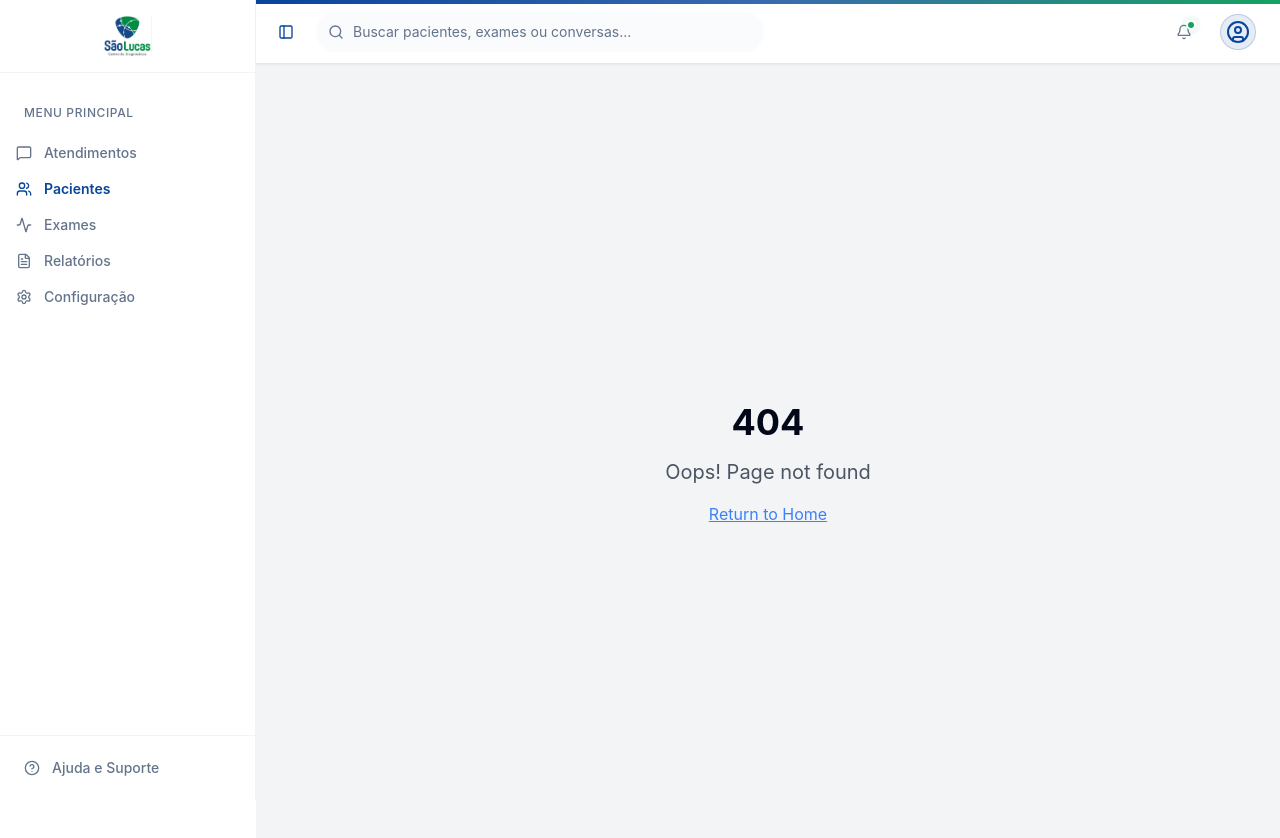
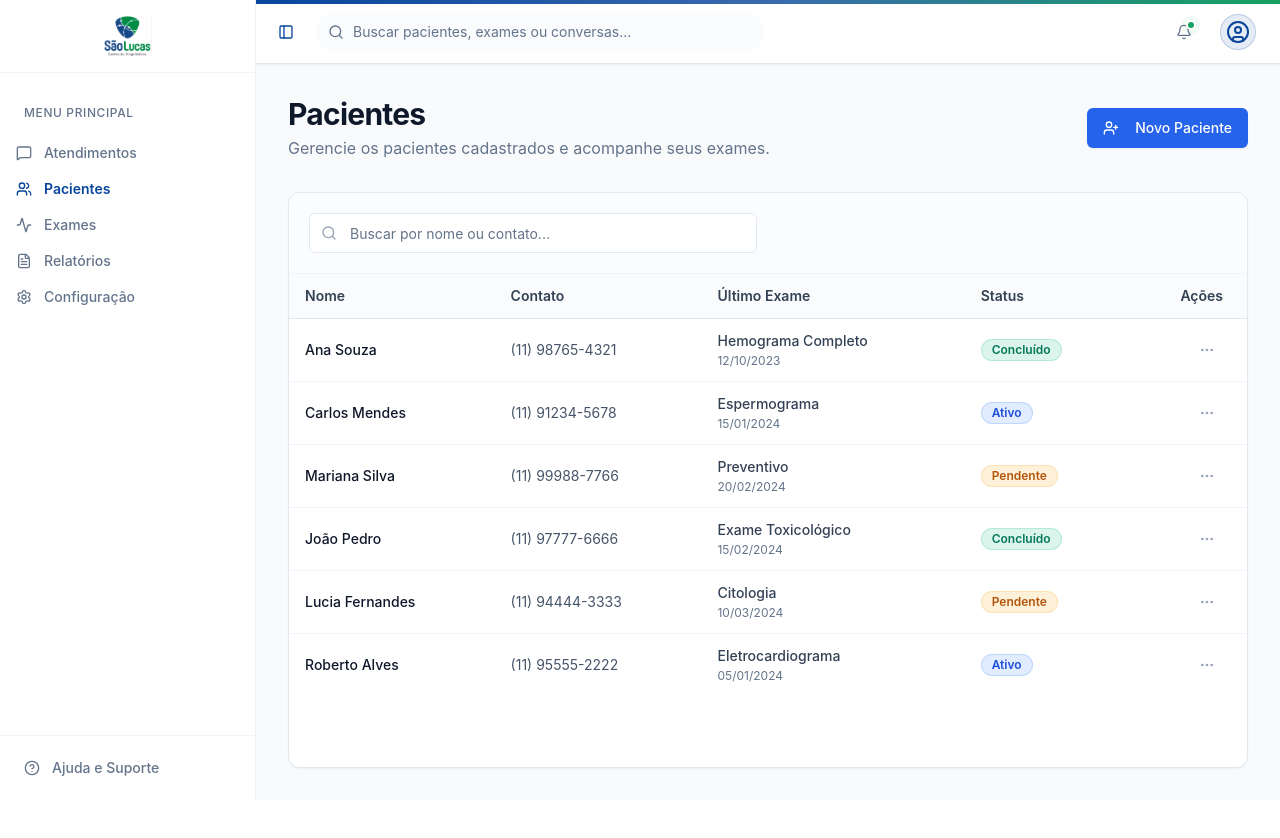
Before and after one commit to drkgod/s-o-lucas---chat-2noky0gk0, a React (Vite) app: page /pacientes in a window 1280 px wide. Before the commit this address had no page. Shown: the top 838 px of the page. After the commit the page ends 800 px from the top, so only its background shows below. Built offline with nearby package versions, Linux system fonts and the light colour scheme.

Commit message:
feat: Add patient listing page and routing

```diff
--- a/src/App.tsx
+++ b/src/App.tsx
@@ -7,6 +7,7 @@ import Header from '@/components/Header'
 import Index from '@/pages/Index'
 import Configuration from '@/pages/Configuration'
 import ChatArea from '@/pages/inbox/ChatArea'
+import Patients from '@/pages/Patients'
 import NotFound from '@/pages/NotFound'
 
 function AppLayout() {
@@ -36,6 +37,7 @@ export default function App() {
           {/* Main App Routes with Sidebar & Header */}
           <Route element={<AppLayout />}>
             <Route path="/inbox" element={<ChatArea />} />
+            <Route path="/pacientes" element={<Patients />} />
             <Route path="/configuracao" element={<Configuration />} />
             <Route path="*" element={<NotFound />} />
           </Route>
--- /dev/null
+++ b/src/pages/Patients.tsx
@@ -0,0 +1,226 @@
+import { useState } from 'react'
+import { Search, MoreHorizontal, Eye, FileText, UserPlus } from 'lucide-react'
+import {
+  Table,
+  TableBody,
+  TableCell,
+  TableHead,
+  TableHeader,
+  TableRow,
+} from '@/components/ui/table'
+import { Input } from '@/components/ui/input'
+import { Button } from '@/components/ui/button'
+import { Badge } from '@/components/ui/badge'
+import {
+  DropdownMenu,
+  DropdownMenuContent,
+  DropdownMenuItem,
+  DropdownMenuLabel,
+  DropdownMenuSeparator,
+  DropdownMenuTrigger,
+} from '@/components/ui/dropdown-menu'
+
+const mockPatients = [
+  {
+    id: 'p1',
+    name: 'Ana Souza',
+    contact: '(11) 98765-4321',
+    lastExam: 'Hemograma Completo',
+    date: '12/10/2023',
+    status: 'Concluído',
+  },
+  {
+    id: 'p2',
+    name: 'Carlos Mendes',
+    contact: '(11) 91234-5678',
+    lastExam: 'Espermograma',
+    date: '15/01/2024',
+    status: 'Ativo',
+  },
+  {
+    id: 'p3',
+    name: 'Mariana Silva',
+    contact: '(11) 99988-7766',
+    lastExam: 'Preventivo',
+    date: '20/02/2024',
+    status: 'Pendente',
+  },
+  {
+    id: 'p4',
+    name: 'João Pedro',
+    contact: '(11) 97777-6666',
+    lastExam: 'Exame Toxicológico',
+    date: '15/02/2024',
+    status: 'Concluído',
+  },
+  {
+    id: 'p5',
+    name: 'Lucia Fernandes',
+    contact: '(11) 94444-3333',
+    lastExam: 'Citologia',
+    date: '10/03/2024',
+    status: 'Pendente',
+  },
+  {
+    id: 'p6',
+    name: 'Roberto Alves',
+    contact: '(11) 95555-2222',
+    lastExam: 'Eletrocardiograma',
+    date: '05/01/2024',
+    status: 'Ativo',
+  },
+]
+
+export default function Patients() {
+  const [searchTerm, setSearchTerm] = useState('')
+
+  const filteredPatients = mockPatients.filter(
+    (patient) =>
+      patient.name.toLowerCase().includes(searchTerm.toLowerCase()) ||
+      patient.contact.includes(searchTerm),
+  )
+
+  const getStatusBadge = (status: string) => {
+    switch (status) {
+      case 'Concluído':
+        return (
+          <Badge className="bg-emerald-500/15 text-emerald-700 hover:bg-emerald-500/25 border-emerald-500/20 shadow-none">
+            Concluído
+          </Badge>
+        )
+      case 'Ativo':
+        return (
+          <Badge className="bg-blue-500/15 text-blue-700 hover:bg-blue-500/25 border-blue-500/20 shadow-none">
+            Ativo
+          </Badge>
+        )
+      case 'Pendente':
+        return (
+          <Badge className="bg-amber-500/15 text-amber-700 hover:bg-amber-500/25 border-amber-500/20 shadow-none">
+            Pendente
+          </Badge>
+        )
+      default:
+        return <Badge variant="outline">{status}</Badge>
+    }
+  }
+
+  return (
+    <div className="flex flex-col h-full bg-slate-50 p-4 sm:p-6 lg:p-8 animate-fade-in">
+      <div className="flex flex-col sm:flex-row justify-between items-start sm:items-center gap-4 mb-8">
+        <div>
+          <h1 className="text-3xl font-bold tracking-tight text-slate-900">Pacientes</h1>
+          <p className="text-base text-slate-500 mt-1">
+            Gerencie os pacientes cadastrados e acompanhe seus exames.
+          </p>
+        </div>
+        <div className="w-full sm:w-auto flex items-center gap-3">
+          <Button className="w-full sm:w-auto bg-blue-600 hover:bg-blue-700 text-white shadow-sm transition-all duration-200">
+            <UserPlus className="mr-2 h-4 w-4" />
+            Novo Paciente
+          </Button>
+        </div>
+      </div>
+
+      <div className="bg-white rounded-xl border border-slate-200 shadow-sm flex-1 flex flex-col overflow-hidden transition-all duration-200">
+        <div className="p-4 sm:p-5 border-b border-slate-100 flex flex-col sm:flex-row items-start sm:items-center gap-4 bg-slate-50/50">
+          <div className="relative flex-1 w-full max-w-md">
+            <Search className="absolute left-3 top-1/2 -translate-y-1/2 h-4 w-4 text-slate-400" />
+            <Input
+              placeholder="Buscar por nome ou contato..."
+              className="pl-10 bg-white border-slate-200 focus-visible:ring-blue-500 transition-all duration-200"
+              value={searchTerm}
+              onChange={(e) => setSearchTerm(e.target.value)}
+            />
+          </div>
+        </div>
+
+        <div className="flex-1 overflow-auto">
+          <Table>
+            <TableHeader className="bg-slate-50/80 sticky top-0 z-10 backdrop-blur-sm">
+              <TableRow className="border-slate-200 hover:bg-transparent">
+                <TableHead className="font-semibold text-slate-700 h-11">Nome</TableHead>
+                <TableHead className="font-semibold text-slate-700 h-11">Contato</TableHead>
+                <TableHead className="font-semibold text-slate-700 h-11">Último Exame</TableHead>
+                <TableHead className="font-semibold text-slate-700 h-11">Status</TableHead>
+                <TableHead className="text-right font-semibold text-slate-700 h-11 pr-6">
+                  Ações
+                </TableHead>
+              </TableRow>
+            </TableHeader>
+            <TableBody>
+              {filteredPatients.length > 0 ? (
+                filteredPatients.map((patient) => (
+                  <TableRow
+                    key={patient.id}
+                    className="hover:bg-slate-50/80 transition-colors border-slate-100 group"
+                  >
+                    <TableCell className="font-medium text-slate-900 py-3">
+                      {patient.name}
+                    </TableCell>
+                    <TableCell className="text-slate-600 py-3">{patient.contact}</TableCell>
+                    <TableCell className="py-3">
+                      <div className="flex flex-col gap-0.5">
+                        <span className="text-sm font-medium text-slate-700">
+                          {patient.lastExam}
+                        </span>
+                        <span className="text-xs text-slate-500">{patient.date}</span>
+                      </div>
+                    </TableCell>
+                    <TableCell className="py-3">{getStatusBadge(patient.status)}</TableCell>
+                    <TableCell className="text-right py-3 pr-6">
+                      <DropdownMenu>
+                        <DropdownMenuTrigger asChild>
+                          <Button
+                            variant="ghost"
+                            className="h-8 w-8 p-0 text-slate-400 hover:text-slate-700 hover:bg-slate-100 focus-visible:ring-1 focus-visible:ring-slate-300"
+                          >
+                            <span className="sr-only">Abrir menu</span>
+                            <MoreHorizontal className="h-4 w-4" />
+                          </Button>
+                        </DropdownMenuTrigger>
+                        <DropdownMenuContent
+                          align="end"
+                          className="w-[180px] border-slate-200 shadow-elevation"
+                        >
+                          <DropdownMenuLabel className="text-slate-500 text-xs font-medium uppercase tracking-wider">
+                            Ações
+                          </DropdownMenuLabel>
+                          <DropdownMenuSeparator className="bg-slate-100" />
+                          <DropdownMenuItem className="cursor-pointer text-slate-700 focus:text-slate-900 focus:bg-slate-50">
+                            <Eye className="mr-2 h-4 w-4 text-slate-400" />
+                            <span>Ver Detalhes</span>
+                          </DropdownMenuItem>
+                          <DropdownMenuItem className="cursor-pointer text-slate-700 focus:text-slate-900 focus:bg-slate-50">
+                            <FileText className="mr-2 h-4 w-4 text-slate-400" />
+                            <span>Histórico Médico</span>
+                          </DropdownMenuItem>
+                        </DropdownMenuContent>
+                      </DropdownMenu>
+                    </TableCell>
+                  </TableRow>
+                ))
+              ) : (
+                <TableRow>
+                  <TableCell colSpan={5} className="h-32 text-center text-slate-500">
+                    <div className="flex flex-col items-center justify-center gap-2">
+                      <Search className="h-8 w-8 text-slate-300 mb-2" />
+                      <p>Nenhum paciente encontrado para "{searchTerm}".</p>
+                      <Button
+                        variant="link"
+                        onClick={() => setSearchTerm('')}
+                        className="text-blue-600 p-0 h-auto"
+                      >
+                        Limpar busca
+                      </Button>
+                    </div>
+                  </TableCell>
+                </TableRow>
+              )}
+            </TableBody>
+          </Table>
+        </div>
+      </div>
+    </div>
+  )
+}
```
Also changed, not shown: .skip.config.json.
